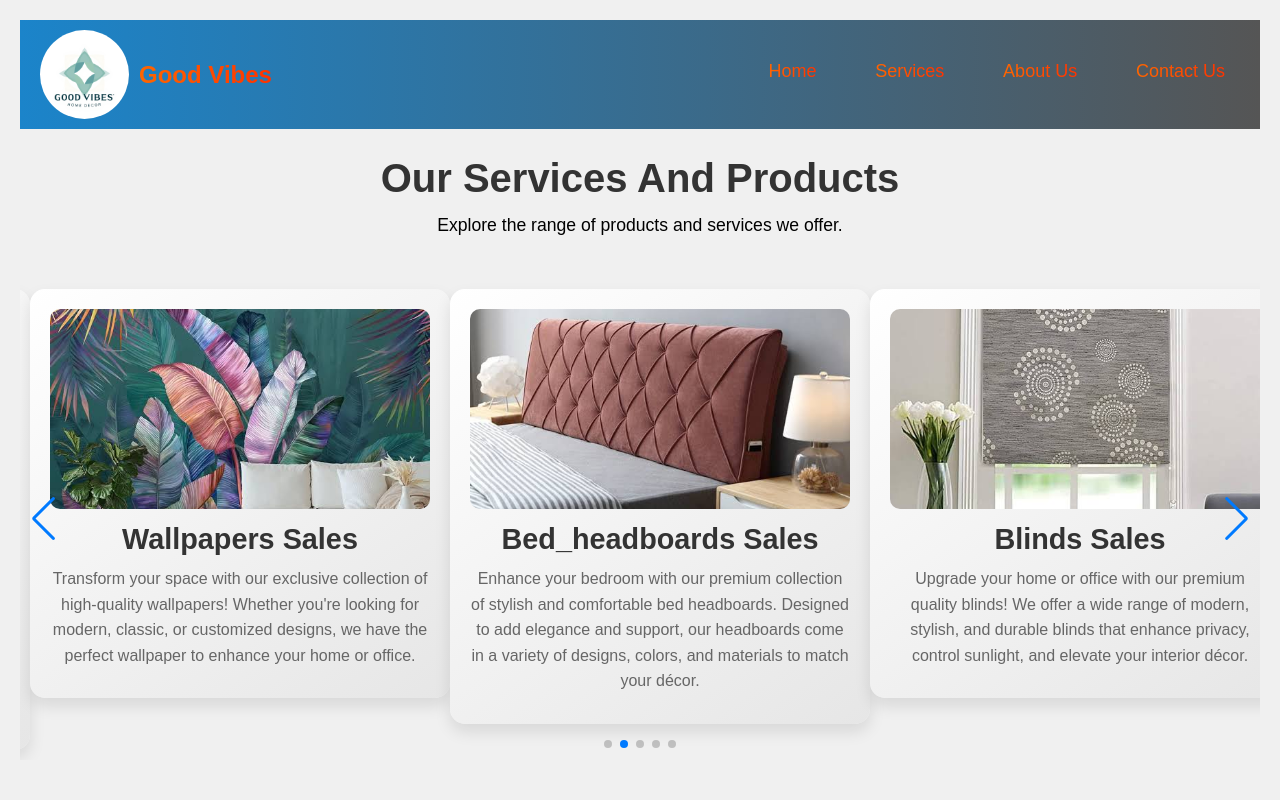
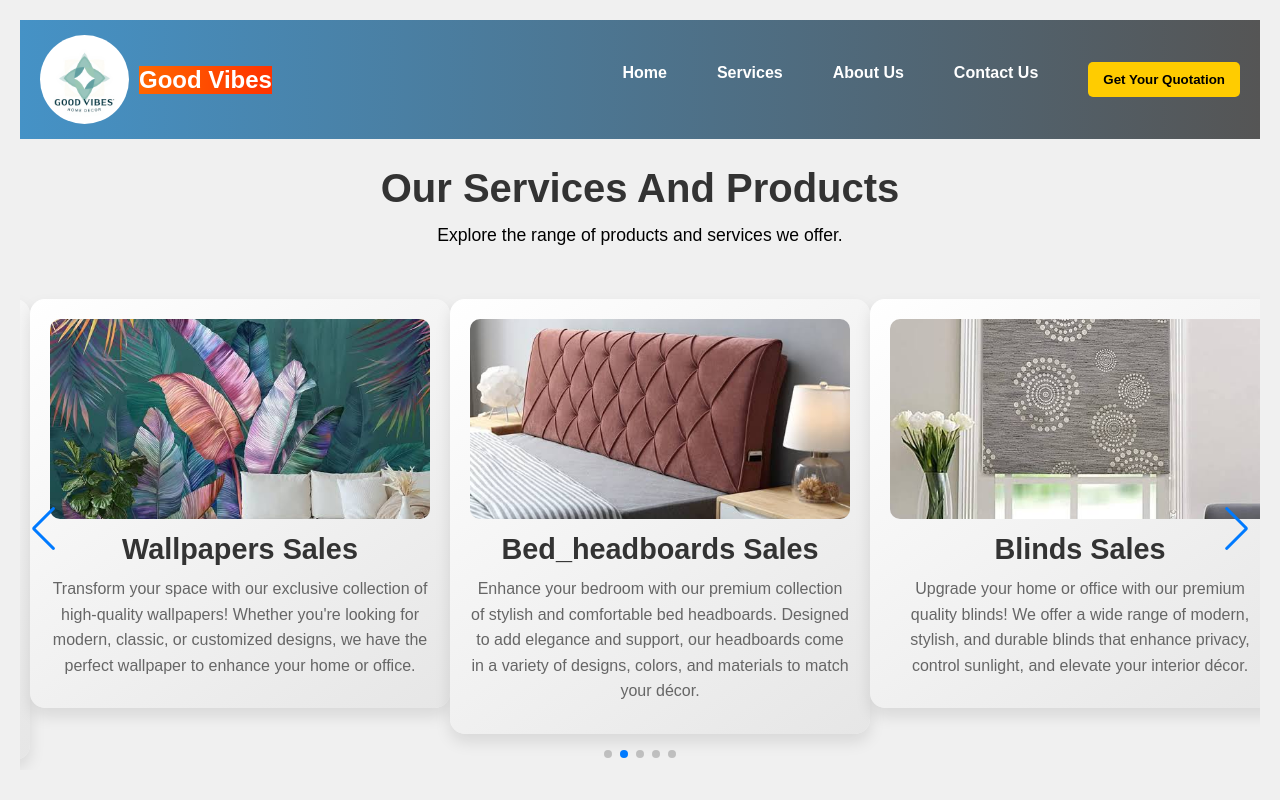
Before and after one commit to Rohan0409srt/GoodVibes, a React (Create React App) app: page /Good_vibes/Service in a window 1280 px wide. Shown: the top 800 px of the page. Built offline with nearby package versions, Linux system fonts and the light colour scheme.

Commit message:
Fix navbar styles and updates

```diff
--- a/src/Components/Navbar/Navbar.css
+++ b/src/Components/Navbar/Navbar.css
@@ -4,11 +4,75 @@
   justify-content: space-between;
   align-items: center;
   padding: 10px 20px;
-  background: linear-gradient(90deg, #1b84ca, #555);
+  background: linear-gradient(90deg, #4592c6, #555);
   position: sticky;
   top: 0;
   z-index: 1000;
   transition: background-color 0.3s ease;
+}
+.quotation-btn {
+  background-color: #ff6600;
+  color: white;
+  padding: 10px 15px;
+  border: none;
+  cursor: pointer;
+  border-radius: 5px;
+}
+
+.popup-form {
+  position: fixed;
+  top: 0;
+  left: 0;
+  width: 100%;
+  height: 100%;
+  background: rgba(0, 0, 0, 0.5);
+  display: flex;
+  justify-content: center;
+  align-items: center;
+}
+
+.form-container {
+  background: white;
+  padding: 20px;
+  border-radius: 10px;
+  width: 350px;
+  text-align: center;
+}
+
+.form-container h2 {
+  margin-bottom: 15px;
+}
+
+.form-container input,
+.form-container textarea {
+  width: 100%;
+  padding: 8px;
+  margin: 5px 0;
+  border: 1px solid #ccc;
+  border-radius: 5px;
+}
+
+.form-container button {
+  background-color: #ff6600;
+  color: white;
+  padding: 10px;
+  border: none;
+  cursor: pointer;
+  margin-top: 10px;
+}
+
+.close-btn {
+  background-color: red;
+  margin-top: 5px;
+}
+
+select {
+  width: 100%;
+  padding: 8px;
+  margin: 5px 0;
+  border: 1px solid #ccc;
+  border-radius: 5px;
+  background-color: white;
 }
 
 
@@ -32,7 +96,7 @@
   font-size: 24px;
   margin: 0;
   background: linear-gradient(90deg, #ff6600, #ff3300);
-  -webkit-background-clip: text;
+  /* -webkit-background-clip: text; */
   color: transparent;
 }
 
@@ -41,36 +105,54 @@
   display: flex;
   align-items: center;
 }
+.navbar h3{
+  color: white;
+}
+.navbar {
+  background-color: #333; /* Change to your desired color */
+  color: white; /* Text color */
+  padding: 15px 20px;
+  display: flex;
+  align-items: center;
+  justify-content: space-between;
+}
 
 .nav-menu ul {
+  list-style: none;
   display: flex;
-  list-style: none;
-  padding: 0;
-  margin: 0;
-  gap: 1.8rem;
-}
-
-.nav-menu ul li {
-  margin: 0 15px;
-  position: relative;
+  gap: 50px;
 }
 
 .nav-menu ul li a {
-  color: white;
   text-decoration: none;
-  font-size: 18px;
-  padding: 10px 0;
+  color: white; /* Change font color */
+  font-weight: bold;
+  font-size: 16px;
   transition: color 0.3s ease;
-  background: linear-gradient(90deg, #ff6600, #ff3300);
-  -webkit-background-clip: text;
-  color: transparent;
 }
 
 .nav-menu ul li a:hover {
-  background: linear-gradient(90deg, #ff3300, #ff6600);
-  -webkit-background-clip: text;
-  color: transparent;
+  color: #ffcc00; /* Change hover color */
 }
+
+.quotation-btn {
+  background-color: #ffcc00; /* Change button background */
+  color: black; /* Button text color */
+  padding: 10px 15px;
+  border: none;
+  cursor: pointer;
+  font-weight: bold;
+  transition: background 0.3s ease;
+}
+
+.quotation-btn:hover {
+  background-color: #ff9900; /* Hover effect */
+}
+
+.hamburger .bar {
+  background-color: white; /* Change hamburger menu color */
+}
+
 
 /* Animated Underline */
 .nav-menu ul li hr {
--- a/src/Components/Navbar/Navbar.jsx
+++ b/src/Components/Navbar/Navbar.jsx
@@ -1,14 +1,60 @@
-import React, { useState } from 'react';
-import './Navbar.css';
+import React, { useState } from "react";
+import "./Navbar.css";
 import logo from "../assets/logo.jpg";
-import { Link } from 'react-router-dom';
+import { Link } from "react-router-dom";
+import emailjs from "@emailjs/browser";
 
 const Navbar = () => {
   const [menu, setMenu] = useState("Home");
   const [isMobile, setIsMobile] = useState(false);
+  const [showForm, setShowForm] = useState(false);
+  const [formData, setFormData] = useState({
+    name: "",
+    phone: "",
+    email: "",
+    service: "",
+    message: "",
+  });
 
   const toggleMenu = () => {
     setIsMobile(!isMobile);
+  };
+
+  const toggleForm = () => {
+    setShowForm(!showForm);
+  };
+
+  const handleChange = (e) => {
+    setFormData({ ...formData, [e.target.name]: e.target.value });
+  };
+
+  const handleSubmit = (e) => {
+    e.preventDefault();
+
+
+
+    // Send Email with EmailJS
+    emailjs
+      .send(
+        "GoodVibes25", // Replace with EmailJS Service ID
+        "template_oy6w6bs", // Replace with EmailJS Template ID
+        formData,
+        "oQqDUvjmwYyd_rr4b" // Replace with EmailJS Public Key
+      )
+      .then(
+        (response) => {
+          console.log("Email sent successfully!", response.status, response.text);
+          alert("Your quotation request has been sent via Email !");
+        },
+        (error) => {
+          console.log("Failed to send email...", error);
+          alert("Something went wrong. Please try again.");
+        }
+      );
+
+    // Close form & Reset fields
+    setShowForm(false);
+    setFormData({ name: "", phone: "", email: "", service: "", message: "" });
   };
 
   return (
@@ -20,10 +66,23 @@ const Navbar = () => {
 
       <div className={`nav-menu ${isMobile ? "mobile" : ""}`}>
         <ul>
-          <li onClick={() => setMenu("Home")}><Link to={'/'}>Home</Link> {menu === "Home" ? <hr /> : <></>}</li>
-          <li onClick={() => setMenu("Services")}><Link to={'/Service'}>Services</Link> {menu === "Services" ? <hr /> : <></>}</li>
-          <li onClick={() => setMenu("About_us")}><Link to={'/About_us'}>About Us</Link> {menu === "About_us" ? <hr /> : <></>}</li>
-          <li onClick={() => setMenu("Contact_Us")}><Link to={'/Contact_Us'}>Contact Us</Link> {menu === "Contact_Us" ? <hr /> : <></>}</li>
+          <li onClick={() => setMenu("Home")}>
+            <Link to={"/"}>Home</Link> {menu === "Home" ? <hr /> : <></>}
+          </li>
+          <li onClick={() => setMenu("Services")}>
+            <Link to={"/Service"}>Services</Link> {menu === "Services" ? <hr /> : <></>}
+          </li>
+          <li onClick={() => setMenu("About_us")}>
+            <Link to={"/About_us"}>About Us</Link> {menu === "About_us" ? <hr /> : <></>}
+          </li>
+          <li onClick={() => setMenu("Contact_Us")}>
+            <Link to={"/Contact_Us"}>Contact Us</Link> {menu === "Contact_Us" ? <hr /> : <></>}
+          </li>
+          <li>
+            <button className="quotation-btn" onClick={toggleForm}>
+              Get Your Quotation
+            </button>
+          </li>
         </ul>
       </div>
 
@@ -32,6 +91,33 @@ const Navbar = () => {
         <span className="bar"></span>
         <span className="bar"></span>
       </div>
+
+      {/* Popup Form */}
+      {showForm && (
+        <div className="popup-form">
+          <div className="form-container">
+            <h2>Get a Quotation</h2>
+            <form onSubmit={handleSubmit}>
+              <input type="text" name="name" placeholder="Your Name" required onChange={handleChange} />
+              <input type="tel" name="phone" placeholder="Phone Number" required onChange={handleChange} />
+              <input type="email" name="email" placeholder="Email" required onChange={handleChange} />
+              <select name="service" required onChange={handleChange}>
+                <option value="">Select a Service</option>
+                <option value="Sofa Repairing">Sofa Repairing</option>
+                <option value="Curtains Sales">Curtains Purchase</option>
+                <option value="Bed Headboard Sales">Bed Headboard Purchase</option>
+                <option value="Blinds Sales">Blinds Purchase</option>
+                <option value="Wallpaper Sales">Wallpaper Purchase</option>
+              </select>
+              <textarea name="message" placeholder="Your Message" required onChange={handleChange}></textarea>
+              <button type="submit">Submit</button>
+            </form>
+            <button className="close-btn" onClick={toggleForm}>
+              Close
+            </button>
+          </div>
+        </div>
+      )}
     </div>
   );
 };
```
